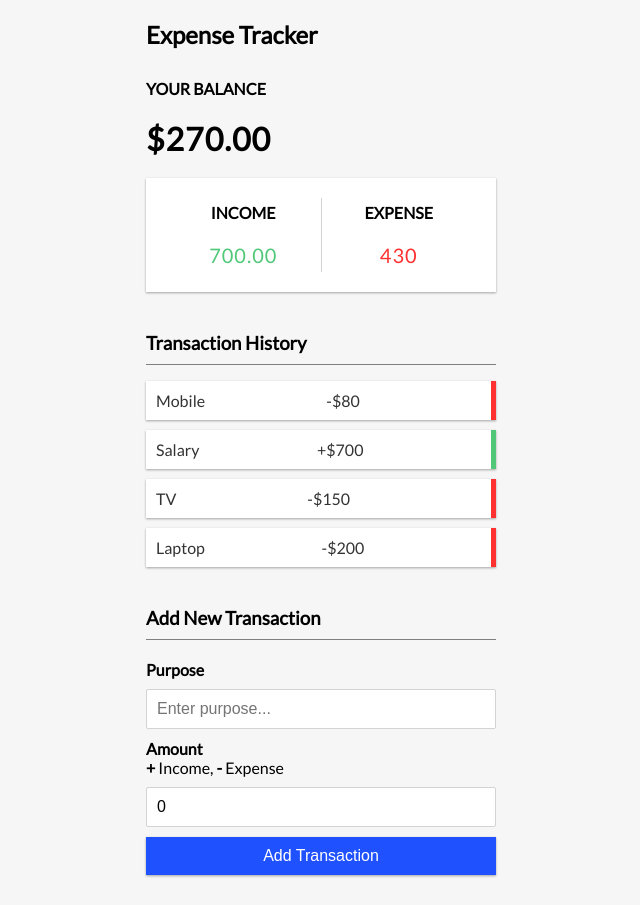
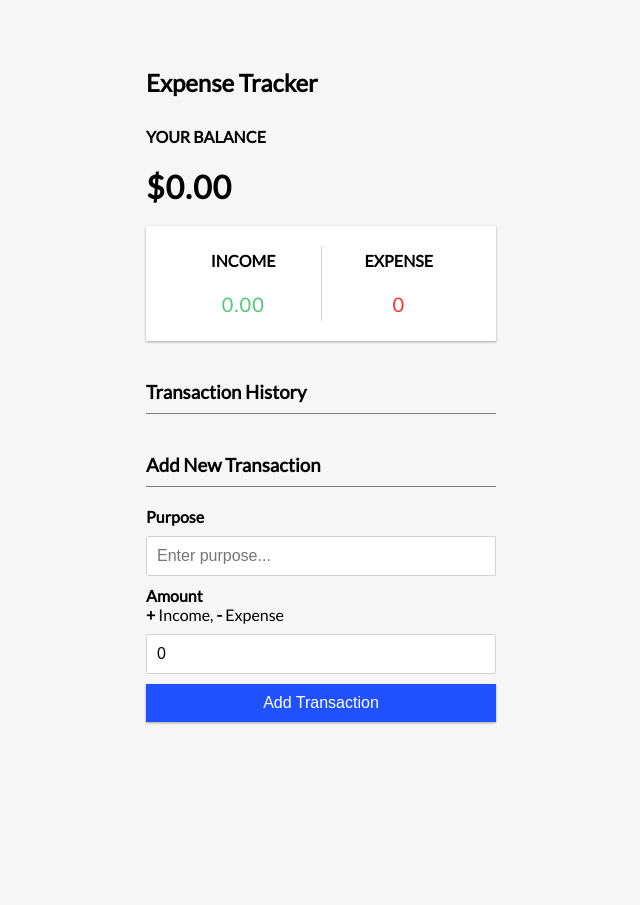
Before and after one commit to Jrbiltmore/expense-tracker, a React (Create React App) app: page / in a window 1280 px wide. Shown: the whole page, without its empty margins (319-959 px from the left). After the commit the page ends 800 px from the top, so only its background shows below. Built offline with nearby package versions, Linux system fonts and the light colour scheme.

Commit message:
Add transaction

```diff
--- a/src/components/AddTransaction.js
+++ b/src/components/AddTransaction.js
@@ -1,13 +1,27 @@
-import React, { useState } from "react";
+import React, { useState, useContext } from "react";
+import { GlobalContext } from "../context/GlobalState";
 
 const AddTransaction = () => {
   const [purpose, setPurpose] = useState("");
   const [amount, setAmount] = useState(0);
 
+  const { addTransaction } = useContext(GlobalContext);
+
+  const onSubmit = e => {
+    e.preventDefault();
+    const newTransaction = {
+      id: Math.floor(Math.random() * 100000000),
+      purpose,
+      amount,
+    };
+
+    addTransaction(newTransaction);
+  };
+
   return (
     <>
       <h3>Add New Transaction</h3>
-      <form>
+      <form onSubmit={onSubmit}>
         <div className="form-control">
           <label htmlFor="text">
             <b>Purpose</b>
--- a/src/components/Transaction.js
+++ b/src/components/Transaction.js
@@ -7,7 +7,7 @@
   const sign = transaction.amount < 0 ? "-" : "+";
   return (
     <li className={transaction.amount < 0 ? "minus" : "plus"}>
-      {transaction.text}
+      {transaction.purpose}
       <span>
         {sign}${Math.abs(transaction.amount)}
       </span>
--- a/src/context/AppReducer.js
+++ b/src/context/AppReducer.js
@@ -7,6 +7,11 @@
           (transaction) => transaction.id !== action.payload
         ),
       };
+      case "ADD_TRANSACTION":
+      return {
+        ...state,
+        transactions: [action.payload, ...state.transactions]
+      };
     default:
       return state;
   }
--- a/src/context/GlobalState.js
+++ b/src/context/GlobalState.js
@@ -3,12 +3,7 @@
 
 //Initial State
 const initialState = {
-  transactions: [
-    { id: 1, text: "Mobile", amount: "-80" },
-    { id: 2, text: "Salary", amount: "700" },
-    { id: 3, text: "TV", amount: "-150" },
-    { id: 4, text: "Laptop", amount: "-200" },
-  ],
+  transactions: [],
 };
 
 //Create context
@@ -26,9 +21,21 @@
     });
   }
 
+  function addTransaction(transaction) {
+    dispatch({
+      type: "ADD_TRANSACTION",
+      payload: transaction,
+    });
+  }
 
   return (
-    <GlobalContext.Provider value={{ transactions: state.transactions, deleteTransaction }}>
+    <GlobalContext.Provider
+      value={{
+        transactions: state.transactions,
+        deleteTransaction,
+        addTransaction,
+      }}
+    >
       {children}
     </GlobalContext.Provider>
   );
```
